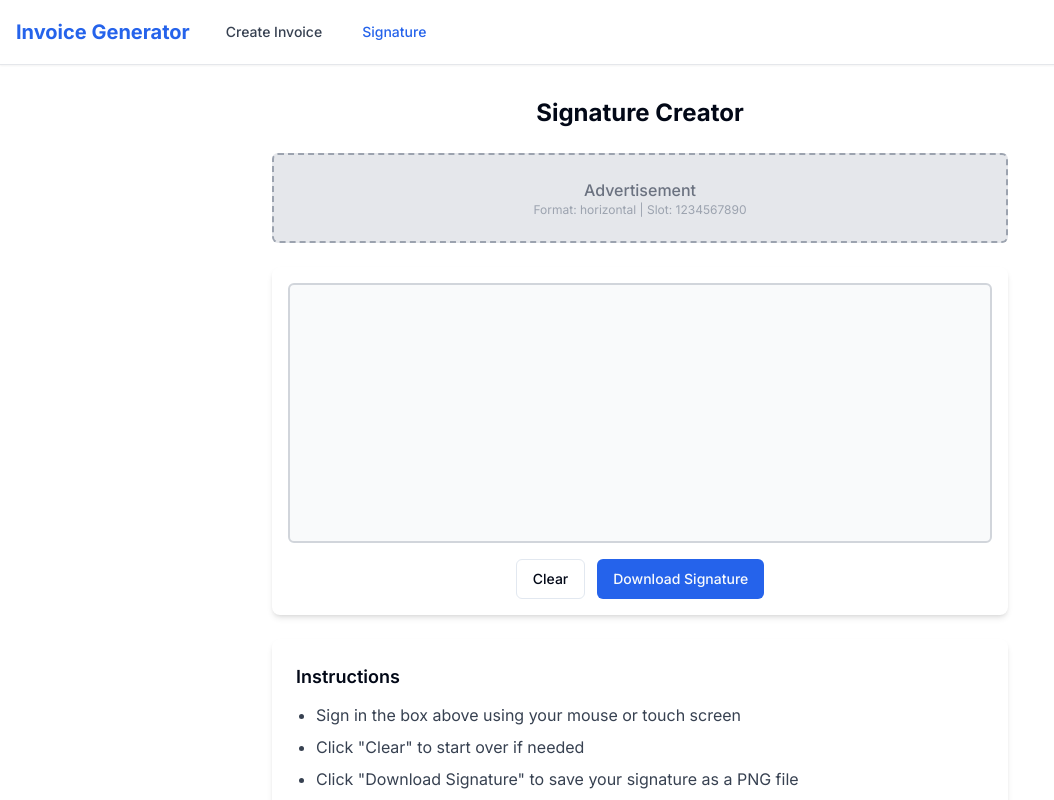
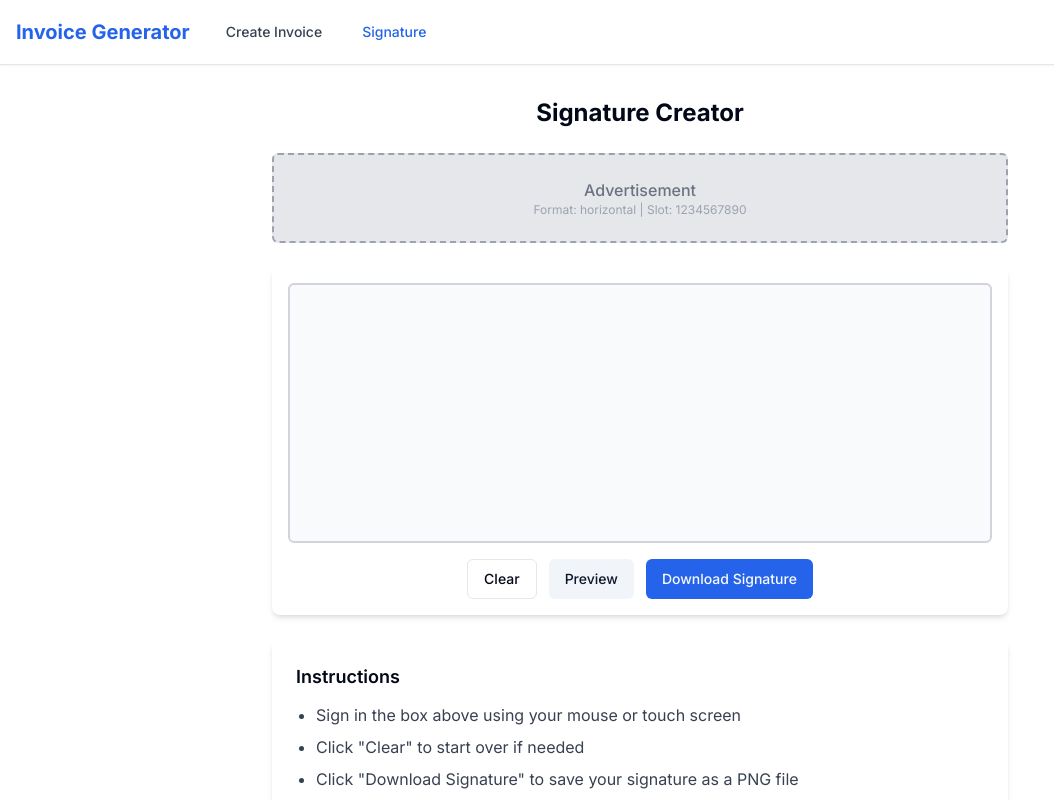
Before and after one commit to Son923/invoice-generator, a Next.js app: page /signature in a window 1280 px wide. Shown: the top 800 px of the page, without its empty margins (0-1054 px from the left). Built offline with nearby package versions, Linux system fonts and the light colour scheme; no server answers.

Commit message:
End of Phase 1:

```diff
--- a/app/signature/page.tsx
+++ b/app/signature/page.tsx
@@ -111,6 +111,52 @@ export default function SignaturePage() {
     }
   }
 
+  // Preview the signature
+  const previewSignature = () => {
+    if (canvasRef.current) {
+      // Open the signature in a new window/tab
+      const dataUrl = canvasRef.current.toDataURL('image/png');
+      const newWindow = window.open();
+      if (newWindow) {
+        newWindow.document.write(`
+          <html>
+            <head>
+              <title>Signature Preview</title>
+              <style>
+                body {
+                  display: flex;
+                  justify-content: center;
+                  align-items: center;
+                  min-height: 100vh;
+                  margin: 0;
+                  background-color: #f5f5f5;
+                  flex-direction: column;
+                }
+                img {
+                  max-width: 100%;
+                  border: 1px solid #ccc;
+                  box-shadow: 0 4px 6px rgba(0,0,0,0.1);
+                  background-color: white;
+                  padding: 20px;
+                }
+                h2 {
+                  font-family: system-ui, -apple-system, sans-serif;
+                  color: #333;
+                  margin-bottom: 20px;
+                }
+              </style>
+            </head>
+            <body>
+              <h2>Signature Preview</h2>
+              <img src="${dataUrl}" alt="Signature Preview" />
+            </body>
+          </html>
+        `);
+        newWindow.document.close();
+      }
+    }
+  };
+
   // Render loading state
   if (loading) {
     return (
@@ -158,6 +204,13 @@ export default function SignaturePage() {
             Clear
           </Button>
           <Button
+            variant="secondary"
+            onClick={previewSignature}
+            className="flex-1 sm:flex-none"
+          >
+            Preview
+          </Button>
+          <Button
             onClick={saveSignature}
             className="flex-1 sm:flex-none bg-blue-600 hover:bg-blue-700"
           >
```
Also changed, not shown: 1 other file (tests, documents, lock files or other folders).
